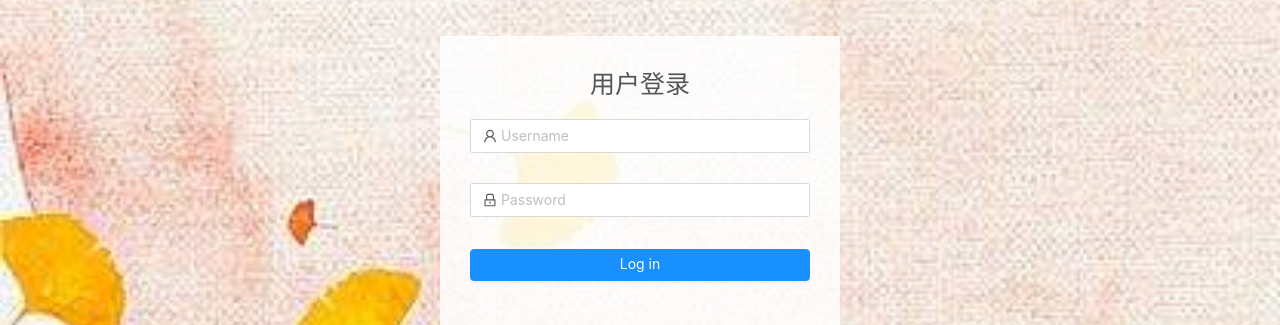
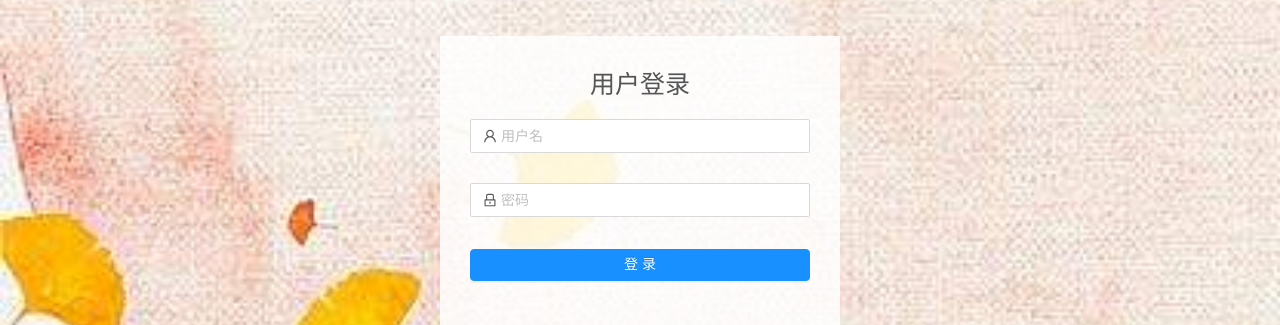
Before and after one commit to tyz98/react_products_management, a React (Create React App) app: page /login in a window 1280 px wide. Shown: the part 94-419 px from the top of the page. Built offline with nearby package versions, Linux system fonts and the light colour scheme.

Commit message:
change prompt to Chinese

```diff
--- a/src/pages/login/login.jsx
+++ b/src/pages/login/login.jsx
@@ -7,7 +7,7 @@ import { UserOutlined, LockOutlined } from '@ant-design/icons';
 class Login extends Component {
   render() {
     const onFinish = values => {
-      console.log('Received values of form: ', values);
+      console.log('表单的值为: ', values);
     };
     return (
       <div className='login'>
@@ -30,31 +30,34 @@ class Login extends Component {
               rules={[
                 {
                   required: true,
-                  message: 'Please input your Username!',
+                  message: '请输入用户名!',
                 },
               ]}
             >
-              <Input prefix={<UserOutlined className="site-form-item-icon" />} placeholder="Username" />
+              <Input
+                prefix={<UserOutlined className="site-form-item-icon" />}
+                placeholder="用户名"
+              />
             </Form.Item>
             <Form.Item
               name="password"
               rules={[
                 {
                   required: true,
-                  message: 'Please input your Password!',
+                  message: '请输入密码!',
                 },
               ]}
             >
               <Input
                 prefix={<LockOutlined className="site-form-item-icon" />}
                 type="password"
-                placeholder="Password"
+                placeholder="密码"
               />
             </Form.Item>
 
             <Form.Item>
               <Button type="primary" htmlType="submit" className="login-form-button">
-                Log in
+                登录
               </Button>
             </Form.Item>
           </Form>
```
